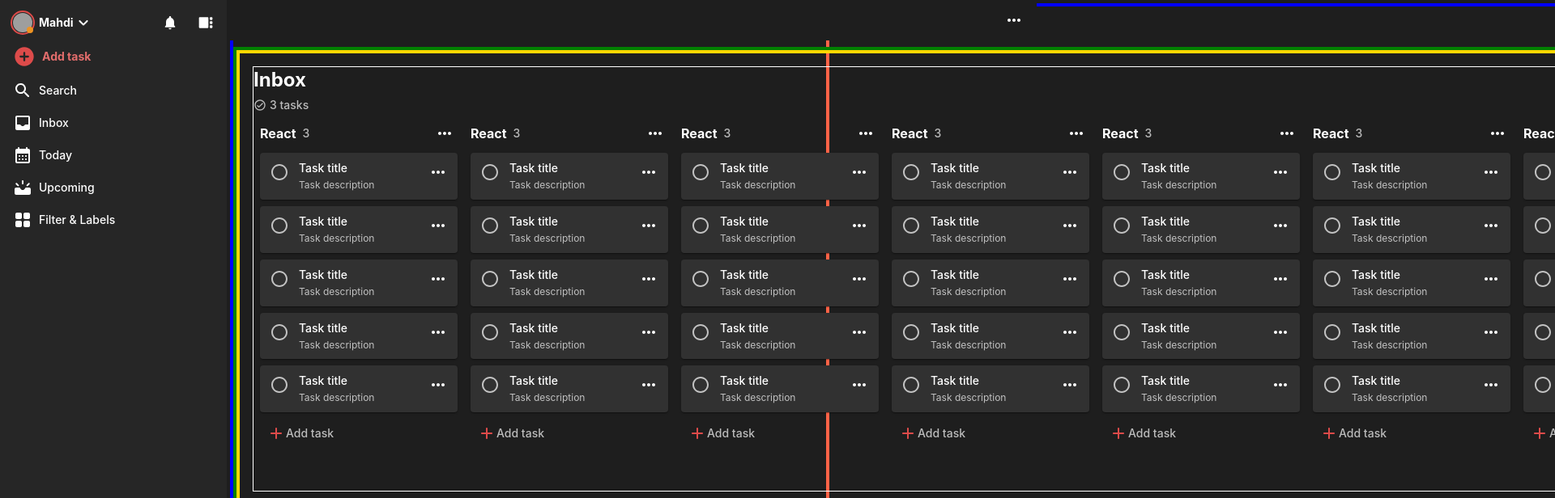
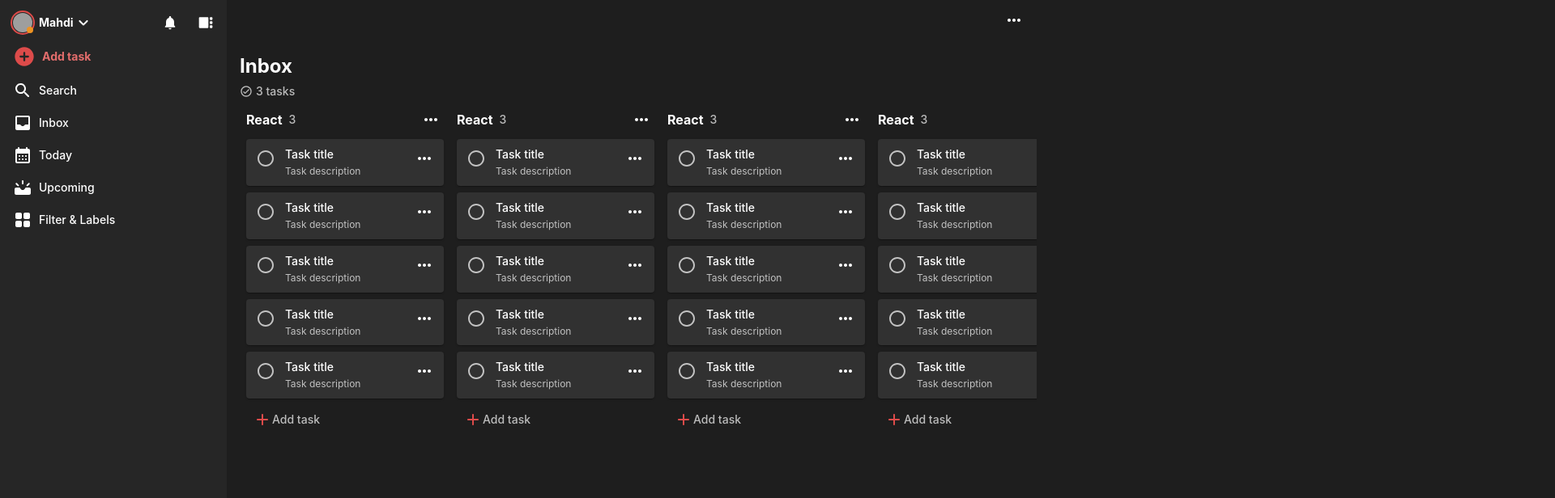
Before and after one commit to MahdiHaeri/Todoist_React, a React (Vite) app: page /app/inbox in a window 1280 px wide. Shown: the top 616 px of the page at 81% size, 1920 px wide, since content can reach past the window. Built offline with nearby package versions, Linux system fonts and the light colour scheme; grey boxes are pictures that could not be loaded.

Commit message:
Update Dashboard sizning, Update scrollbar style

```diff
--- a/src/global.css
+++ b/src/global.css
@@ -1,9 +1,23 @@
 * {
-  padding: 0;
-  margin: 0;
-  box-sizing: border-box;
+    padding: 0;
+    margin: 0;
+    box-sizing: border-box;
 }
 
 body {
 
 }
+
+::-webkit-scrollbar {
+    scrollbar-width: thin;
+}
+
+::-webkit-scrollbar-track {
+    background-clip: border-box;
+    border-radius: 2px;
+}
+
+::-webkit-scrollbar-thumb {
+    background-color: #333;
+    border-radius: 2px;
+}
--- a/src/layouts/dashboard/DashboardLayout.jsx
+++ b/src/layouts/dashboard/DashboardLayout.jsx
@@ -22,32 +22,26 @@
     }
 
     return (
-        <Stack direction={"row"} width={'100%'} height={'100%'} display={"flex"} border={4} borderColor={'tomato'}>
-            <NavDrawer openNav={openNav} onToggleDrawer={onToggleDrawer}/>
         <Stack
-                display={"flex"}
-                direction={"column"}
-                flex={1}
+            width={'100%'}
             height={'100%'}
-                border={4}
-                borderColor={'blue'}
-
             sx={{
-                    marginLeft: openNav ? `${NAV.WIDTH}px` : 0, transition: '.3s all',
+                paddingLeft: openNav ? `${NAV.WIDTH}px` : 0, transition: '.3s all',
+                paddingTop: '50px'
             }}
         >
+            <NavDrawer openNav={openNav} onToggleDrawer={onToggleDrawer}/>
             <Header openNav={openNav} onToggleDrawer={onToggleDrawer}/>
             <Stack
-                    flex={1}
+                height={'100%'}
                 width={'100%'}
-                    sx={{marginTop: '50px'}}
-                    border={4}
-                    borderColor={'green'}
+                // sx={{
+                //     marginLeft: openNav ? `${NAV.WIDTH}px` : 0, transition: '.3s all',
+                // }}
             >
                 <Main>
                     {children}
                 </Main>
-                </Stack>
             </Stack>
         </Stack>
     );
--- a/src/layouts/dashboard/component/main/Main.jsx
+++ b/src/layouts/dashboard/component/main/Main.jsx
@@ -10,9 +10,8 @@
             component="main"
             width={'100%'}
             height={'100%'}
-            border={4}
-            borderColor={"gold"}
             padding={2}
+            overflow={'auto'}
             {...other}
         >
             {/*<Container>*/}
--- a/src/pages/AppPage.jsx
+++ b/src/pages/AppPage.jsx
@@ -9,7 +9,7 @@
             <Helmet>
                 <title> Dashboard </title>
             </Helmet>
-            <Stack width={'80vw'} height={'80vh'}>
+            <Stack width={'100vw'} height={'100vh'}>
                 <DashboardLayout>
                     <Outlet />
                 </DashboardLayout>
--- a/src/ui/modal/AddTaskModal/AddTaskModal.jsx
+++ b/src/ui/modal/AddTaskModal/AddTaskModal.jsx
@@ -45,16 +45,6 @@
                             width={'100%'}
                             overflow={"auto"}
                             maxHeight={250}
-                            sx={{
-                                '&::-webkit-scrollbar': {
-                                    width: '.4em'
-                                },
-                                '&::-webkit-scrollbar-track': {},
-                                '&::-webkit-scrollbar-thumb': {
-                                    backgroundColor: 'background.paper',
-                                    borderRadius: 4
-                                }
-                            }}
                         >
                             < InputBase
                                 fullWidth
--- a/src/ui/section/component/todoBoard/TodoBoard.jsx
+++ b/src/ui/section/component/todoBoard/TodoBoard.jsx
@@ -7,7 +7,7 @@
 
 export const TodoBoard = () => {
     return (
-        <Stack width={260} padding={1} gap={1}>
+        <Stack width={260} minWidth={260} padding={1} gap={1}>
             <TodoBoardHeader/>
             <Stack direction={"column"} width={'100%'} gap={1}>
                 <TodoCard/>
--- a/src/ui/section/inbox/InboxView.jsx
+++ b/src/ui/section/inbox/InboxView.jsx
@@ -7,8 +7,6 @@
         <Stack
             width={'100%'}
             height={'100%'}
-            border={'1px solid'}
-            overflow={"auto"}
         >
             <Stack direction={"column"} justifyContent={"center"} alignItems={"start"} gap={.5}>
                 <Typography variant={"h5"} fontWeight={"bold"}>
@@ -21,15 +19,9 @@
                     </Typography>
                 </Stack>
             </Stack>
-            <Stack direction={"row"}>
-                <TodoBoard/>
-                <TodoBoard/>
-                <TodoBoard/>
-                <TodoBoard/>
-                <TodoBoard/>
-                <TodoBoard/>
-                <TodoBoard/>
-                <TodoBoard/>
+            <Stack
+                direction={"row"}
+            >
                 <TodoBoard/>
                 <TodoBoard/>
                 <TodoBoard/>
```
Lines whose indentation alone changed are shown as unchanged.
